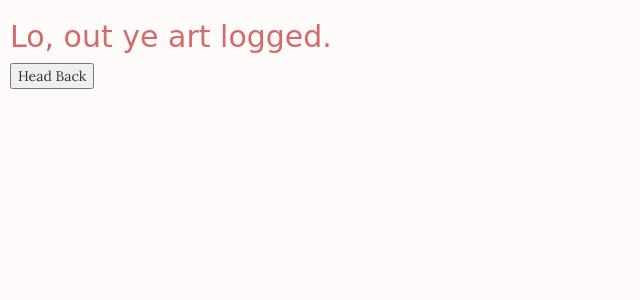
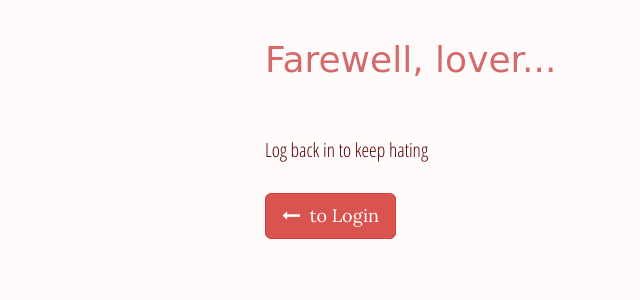
Before and after one commit to billbunkum/datebyhate, a Django app: template accounts/templates/registration/logout.html in a window 1280 px wide. Shown: the part 51-351 px from the top of the page, without its empty margins (0-640 px from the left). Run offline with Django 3.2, Linux system fonts and the light colour scheme; the template is opened without the code that fills it, so the values that code supplies are empty; some libraries are stand-ins or nearby versions; some web fonts are replaced.

Commit message:
accounts pages css

```diff
--- a/accounts/templates/registration/logout.html
+++ b/accounts/templates/registration/logout.html
@@ -2,7 +2,15 @@
 
 {% block page_content %}
 
-<h2>Lo, out ye art logged.</h2>
+<div class="container">
+    <div class="row">
+        <div class="col-md-2"></div>
+        <div class="col-md-8">
+            <h1>Farewell, lover...</h1><br />
+            <h2><small>
+                    Log back in to keep hating
+                </small>
+            </h2><br />
 
                 <form
                     action="{% url 'accounts:login' %}"
@@ -10,10 +18,15 @@
                 >
                 {% csrf_token %}
                     <button
+                        class="btn btn-danger btn-lg"
                         type="submit"
                     >
-        Head Back
+                    <i class="fa fa-long-arrow-left" aria-hidden="true"></i> &nbsp;to Login
                     </button>
                 </form>
+            </p>
+        <div class="col-md-2"></div>
+    </div>
+</div>
 
 {% endblock %}
--- a/static/styles.css
+++ b/static/styles.css
@@ -24,6 +24,11 @@ h1, h2 {
 }
 
 h1 small {
+    font-family: 'Open Sans Condensed', sans-serif;
+    color: #550000;
+}
+
+h2 small {
     font-family: 'Open Sans Condensed', sans-serif;
     color: #550000;
 }
```
Lines whose indentation alone changed are shown as unchanged.
